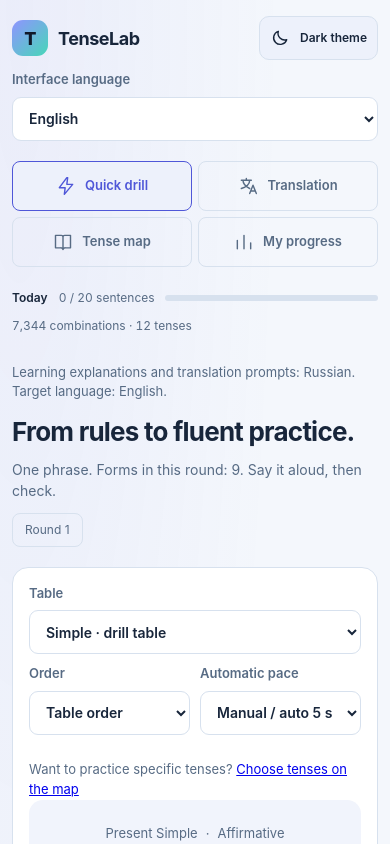
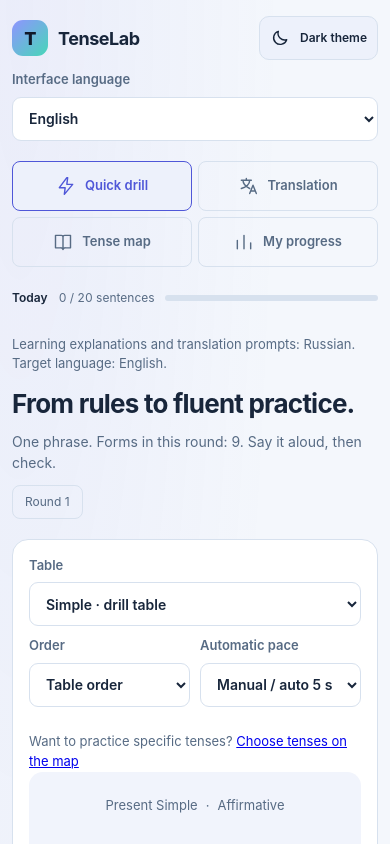
Before and after one commit to l4iniwakura/TenseLab, a React (Vite) app in the folder frontend/: page / in a window 390 px wide. Shown: the top 844 px of the page. Built offline with nearby package versions, Linux system fonts and the light colour scheme.

Commit message:
fix: remove global combination summary (#8)

```diff
--- a/frontend/src/app/App.module.css
+++ b/frontend/src/app/App.module.css
@@ -79,9 +79,6 @@
 }
 .daily > div {
   width: 140px;
-}
-.bank {
-  margin-left: auto;
 }
 .main {
   padding-top: 20px;
@@ -174,10 +171,6 @@
     flex: 1;
     min-width: 70px;
   }
-  .bank {
-    margin-left: 0;
-    width: 100%;
-  }
   .main {
     padding-top: 14px;
   }
--- a/frontend/src/app/App.tsx
+++ b/frontend/src/app/App.tsx
@@ -8,7 +8,6 @@
 import { Reference } from '../features/Reference';
 import { Progress } from '../features/Progress';
 import { Icon, ProgressBar } from '../components/Controls';
-import { verbs } from '../domain/catalog';
 import type { Section } from '../domain/types';
 import { uiLocales, type UiLocale } from '../stores/I18nStore';
 import { Field } from '../components/Controls';
@@ -160,9 +159,6 @@
             label={t('shell.daily')}
           />
         </div>
-        <span className={styles.bank}>
-          {t('shell.bank', { count: 12 * 3 * 6 * verbs.length })}
-        </span>
       </div>
       {updateReady && (
         <div className="note" role="status">
--- a/frontend/src/locales/ui/de.json
+++ b/frontend/src/locales/ui/de.json
@@ -135,7 +135,6 @@
     "one": "{count} Kombination",
     "other": "{count} Kombinationen"
   },
-  "shell.bank": "{count} Kombinationen · 12 Zeitformen",
   "count.goal": "{count} / 20 Sätze",
   "count.fraction": "{count} / {total}",
   "drill.cell": "{tense}, {form}"
--- a/frontend/src/locales/ui/en.json
+++ b/frontend/src/locales/ui/en.json
@@ -135,7 +135,6 @@
     "one": "{count} combination",
     "other": "{count} combinations"
   },
-  "shell.bank": "{count} combinations · 12 tenses",
   "count.goal": "{count} / 20 sentences",
   "count.fraction": "{count} / {total}",
   "drill.cell": "{tense}, {form}"
--- a/frontend/src/locales/ui/ru.json
+++ b/frontend/src/locales/ui/ru.json
@@ -141,7 +141,6 @@
     "many": "{count} комбинаций",
     "other": "{count} комбинации"
   },
-  "shell.bank": "{count} комбинаций · 12 времён",
   "count.goal": "{count} / 20 предложений",
   "count.fraction": "{count} / {total}",
   "drill.cell": "{tense}, {form}"
```
Also changed, not shown: 1 other file (tests, documents, lock files or other folders).
